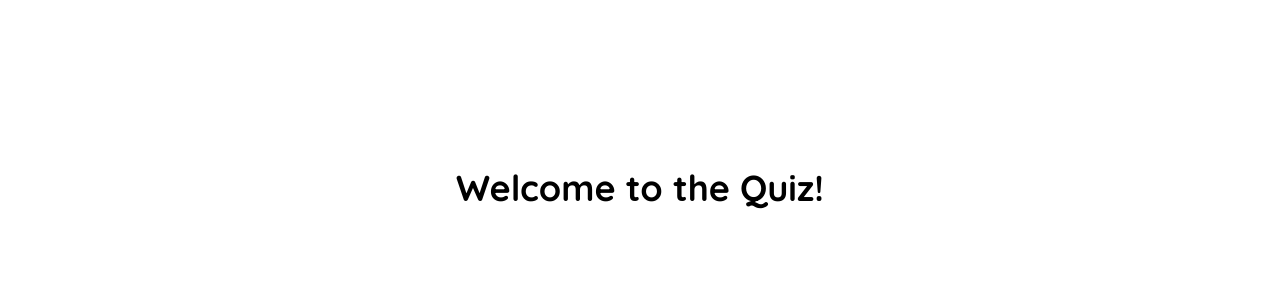
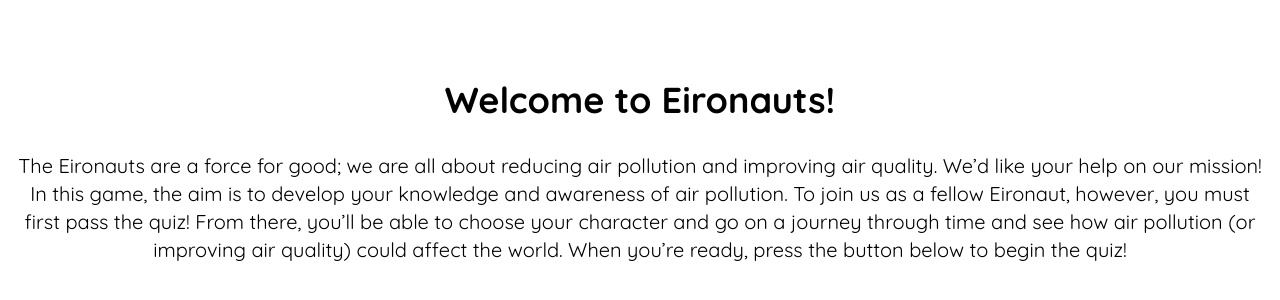
Before and after one commit to craigtkhill/final-year-team-project, a Next.js app: page / in a window 1280 px wide. Shown: the part 192-492 px from the top of the page. Built offline with nearby package versions, Linux system fonts and the light colour scheme.

Commit message:
add splash page

```diff
--- a/app/page.tsx
+++ b/app/page.tsx
@@ -15,10 +15,20 @@ export default function Home() {
   };
 
   return (
-    <div className="flex flex-col items-center justify-center h-screen">
-      <p className="text-4xl font-bold text-center">Welcome to the Quiz!</p>
+    <div className="flex flex-col items-center justify-center h-screen space-y-8 px-4">
+      <p className="text-4xl font-bold text-center">Welcome to Eironauts!</p>
+      <p className="text-xl text-center">
+        The Eironauts are a force for good; we are all about reducing air
+        pollution and improving air quality. We’d like your help on our mission!
+        In this game, the aim is to develop your knowledge and awareness of air
+        pollution. To join us as a fellow Eironaut, however, you must first pass
+        the quiz! From there, you’ll be able to choose your character and go on
+        a journey through time and see how air pollution (or improving air
+        quality) could affect the world. When you’re ready, press the button
+        below to begin the quiz!
+      </p>
       {/* <Image className="w-24 h-24" src="/logo.svg" alt="Logo" /> */}
-      <Button text="Start Quiz" onClick={handleButtonClick} />
+      <Button text="Start Quiz" onClick={handleButtonClick} bgColor="#006400" />
     </div>
   );
 }
```
